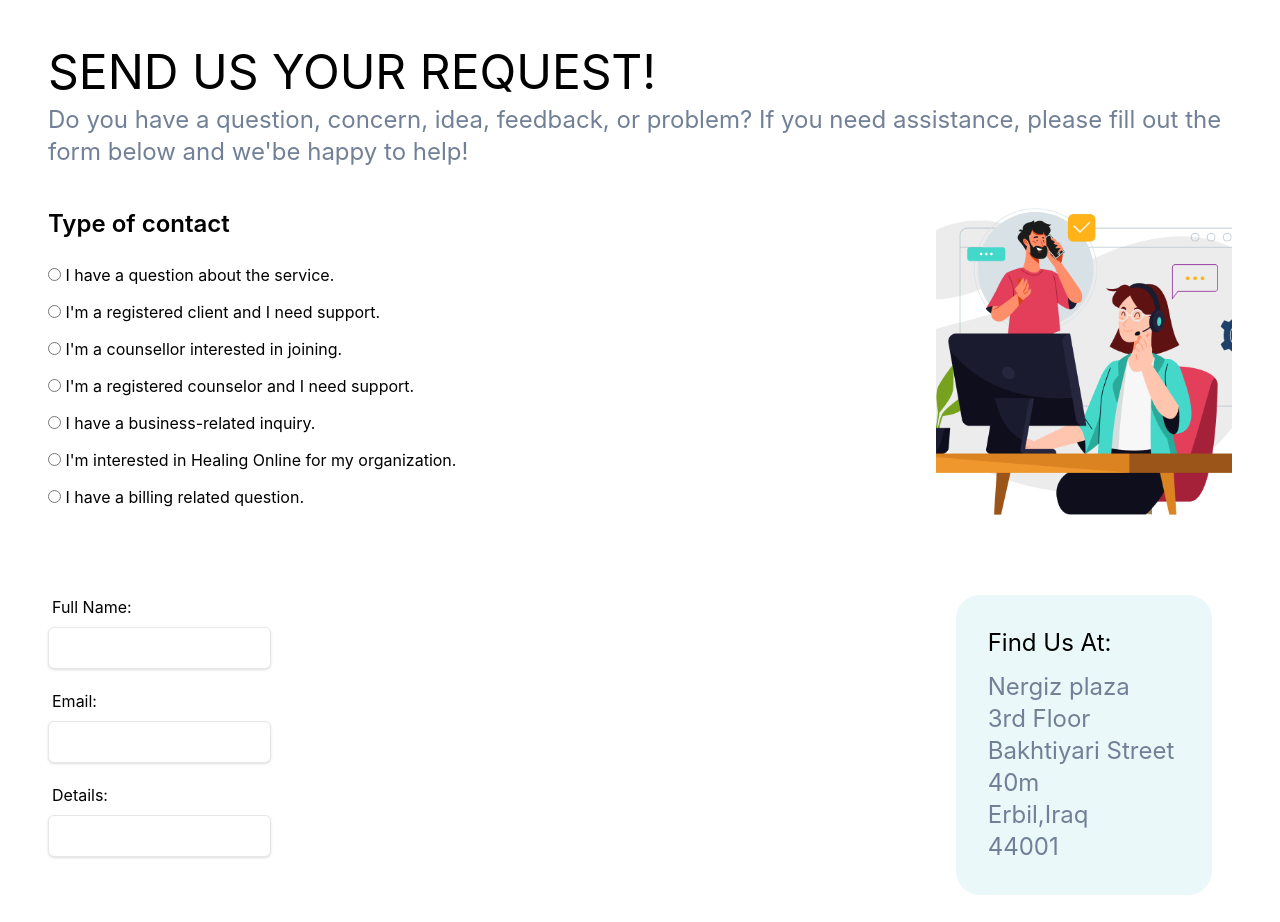
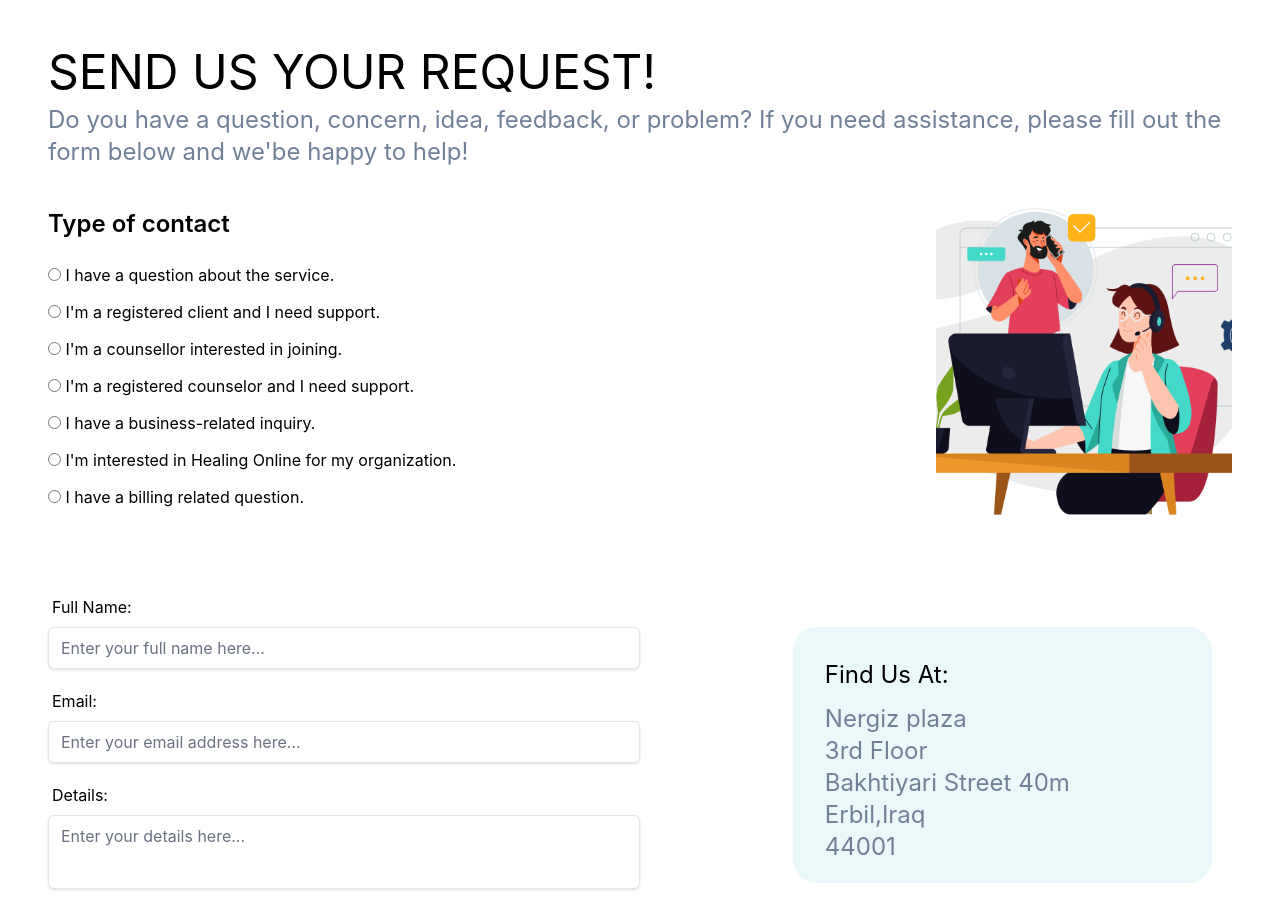
Before and after one commit to daliaJR/capstone-project, a React (Create React App) app: page / in a window 1280 px wide. Shown: the top 922 px of the page. Built offline with nearby package versions, Linux system fonts and the light colour scheme.

Commit message:
completed

```diff
--- a/src/features/counter/Contact.js
+++ b/src/features/counter/Contact.js
@@ -74,26 +74,26 @@ export default function contact() {
         </div>
       </section>
 
-      <section className="section3 flex mb-7">
-        <div className="userInfo">
+      <section className="section3 flex mb-7 justify-between">
+        <div className="userInfo w-1/2">
 
           <div className='mb-5'>
             <p className='mb-2 ml-1'>Full Name:</p>
-            <input type="text" id="name" className='shadow appearance-none border rounded-md w-full py-1 px-3 text-gray-700 leading-8 focus:outline-none focus:shadow-outline'/>
+            <input type="text" id="name" placeholder='Enter your full name here...' className='placeholder-gray-500 shadow appearance-none border rounded-md w-full py-1 px-3 text-gray-700 leading-8 focus:outline-none focus:shadow-outline'/>
           </div>
 
           <div className='mb-5'>
             <p className='mb-2 ml-1'>Email:</p>
-            <input type="email" id="email" className='shadow appearance-none border rounded-md w-full py-1 px-3 text-gray-700 leading-8 focus:outline-none focus:shadow-outline'/>
+            <input type="email" id="email" placeholder='Enter your email address here...' className='placeholder-gray-500 shadow appearance-none border rounded-md w-full py-1 px-3 text-gray-700 leading-8 focus:outline-none focus:shadow-outline'/>
           </div>
 
           <div className='mb-5'>
             <p className='mb-2 ml-1'>Details:</p>
-            <input type="text" id="details" className=' shadow appearance-none border rounded-md w-full py-1 px-3 text-gray-700 leading-8 focus:outline-none focus:shadow-outline'/>
+            <textarea type="text" id="details" placeholder="Enter your details here..." className='placeholder-gray-500 shadow appearance-none border rounded-md w-full py-1 px-3 text-gray-700 leading-8 focus:outline-none focus:shadow-outline resize-none'/>
           </div>
         </div>
-        <div className="findUs w-full flex justify-end">
-          <div className='rounded-3xl bg-boxcolor box-content p-8 object-cover w-1/5 mr-5'>
+        <div className="findUs w-2/5 flex justify-end items-center ">
+          <div className='rounded-3xl bg-boxcolor w-3/4 box-content p-8 object-cover h-3/5 mr-5 '>
             <p className='text-2xl mb-3 font-family-poppin'>Find Us At:</p>
             <p className='text-2xl text-secondary'>Nergiz plaza</p>
             <p className='text-2xl text-secondary'>3rd Floor</p>
```
